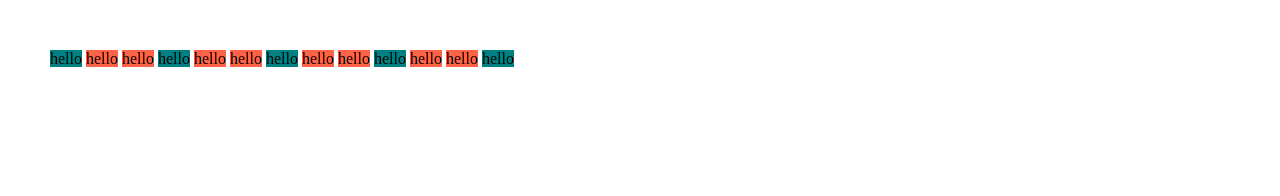
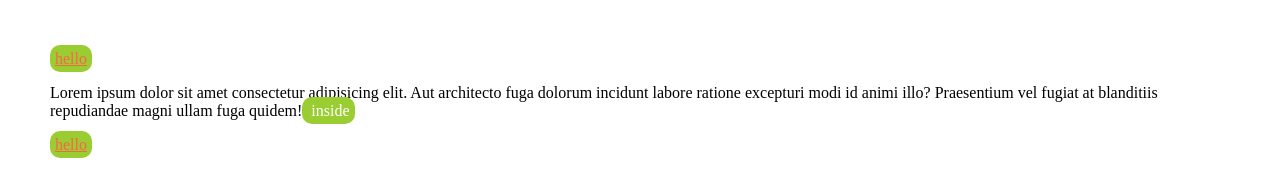
Before and after one commit to sooyonlee/kokoa_clone, a plain HTML site: page home.html in a window 1280 px wide. Shown: the top 196 px of the page. Drawn offline with Linux system fonts and the light colour scheme.

Commit message:
#3.15 Combinators

```diff
--- a/home.html
+++ b/home.html
@@ -14,40 +14,38 @@
         height: 1000vh;
         margin: 50px;
       }
-      div {
-        width: 150px;
-        height: 150px;
-        background-color: wheat;
-        position: relative;
+
+      span {
+        color: tomato;
+        background-color: yellowgreen;
+        padding: 5px;
+        border-radius: 10px;
+        text-decoration-line: underline;
       }
-      div:first-child {
-        background-color: tomato;
+      p span {
+        color: white;
+        text-decoration: none;
       }
-      div:last-child {
-        background-color: teal;
+      div >span {
+        text-decoration: underline;
       }
-      span {
-        background-color: tomato;
+      p + span {
+        text-decoration: underline;
       }
-      span:nth-child(3n + 1) {
-        background-color: teal;
       }
     </style>
   </head>
 
   <body>
-    <span>hello</span>
-    <span>hello</span>
-    <span>hello</span>
-    <span>hello</span>
-    <span>hello</span>
-    <span>hello</span>
-    <span>hello</span>
-    <span>hello</span>
-    <span>hello</span>
-    <span>hello</span>
-    <span>hello</span>
-    <span>hello</span>
-    <span>hello</span>
+    <div>
+      <span>hello</span>
+      <p>
+        Lorem ipsum dolor sit amet consectetur adipisicing elit. Aut architecto
+        fuga dolorum incidunt labore ratione excepturi modi id animi illo?
+        Praesentium vel fugiat at blanditiis repudiandae magni ullam fuga
+        quidem!<span> inside</span>
+      </p>
+      <span>hello</span>
+    </div>
   </body>
 </html>
```
